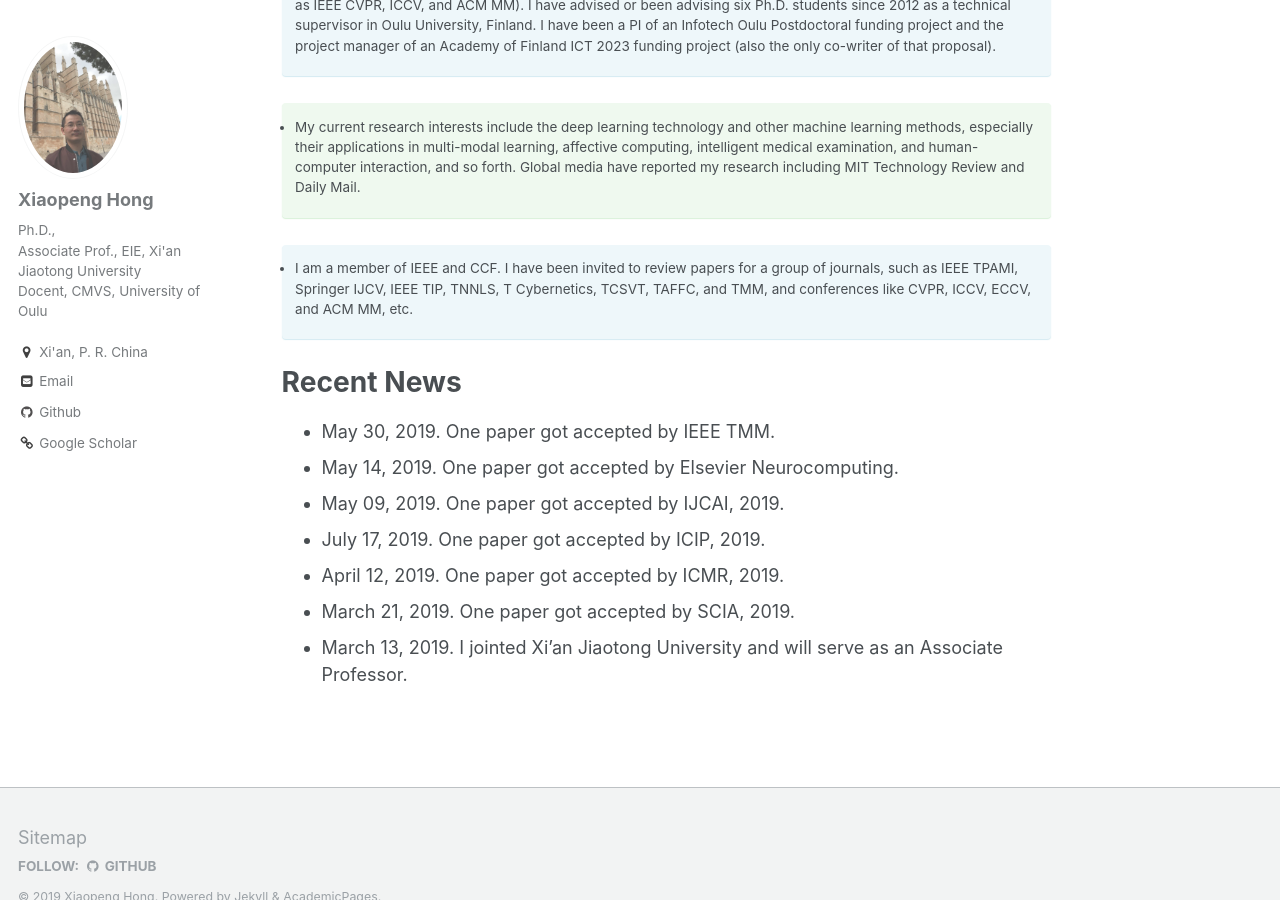
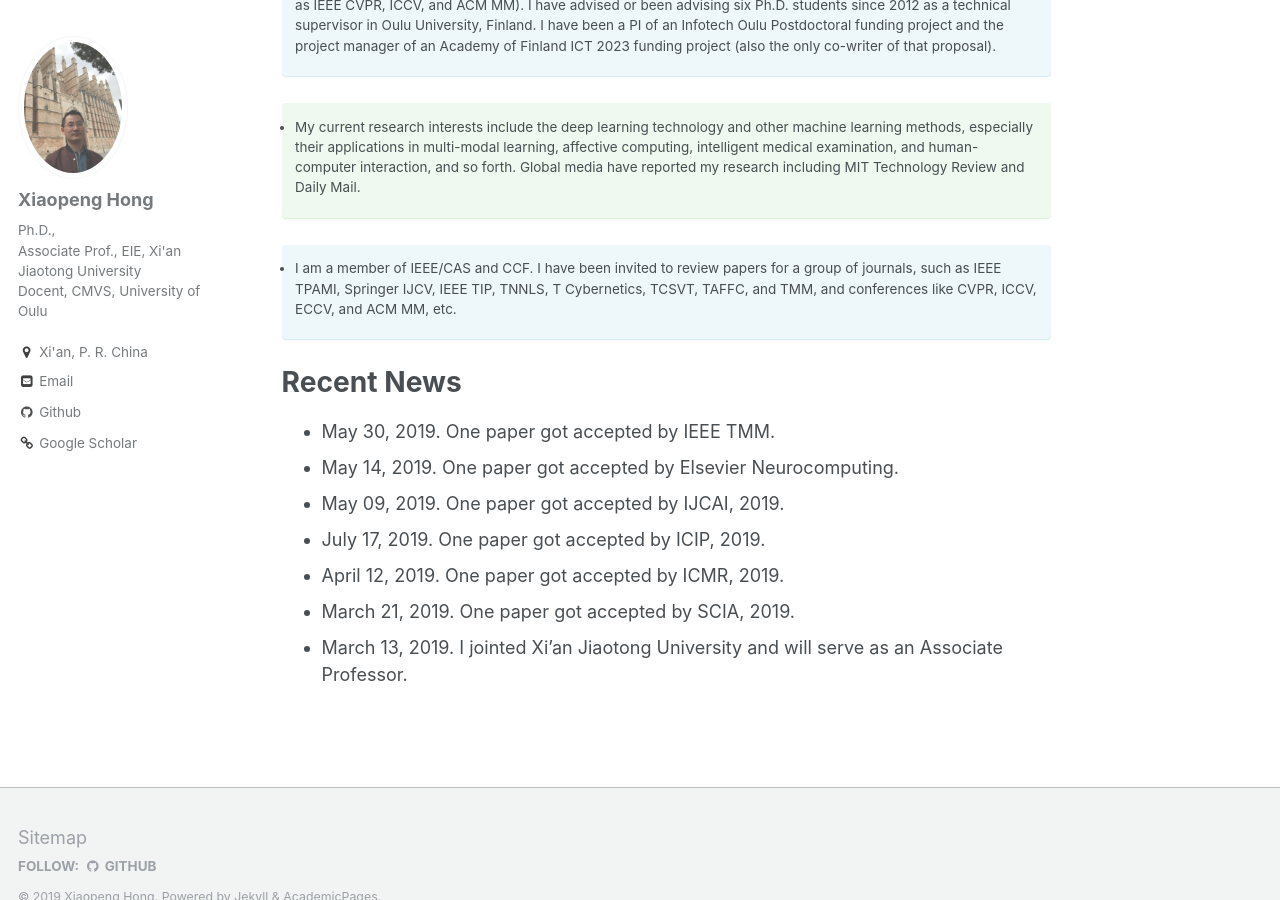
Before and after one commit to xiaopenghong/xiaopenghong.github.io, a Jekyll site: the page built from _pages/about.md, in a window 1280 px wide and 900 px high, scrolled down 570 px. Built offline with Jekyll 4.4.1, drawn with Linux system fonts in a browser that asks for light colours.

Commit message:
Update about.md

```diff
--- a/_pages/about.md
+++ b/_pages/about.md
@@ -19,7 +19,7 @@ redirect_from:
 {: .notice--info}
 * My current research interests include the deep learning technology and other machine learning methods, especially their applications in multi-modal learning, affective computing, intelligent medical examination, and human-computer interaction, and so forth. Global media have reported my research including MIT Technology Review and Daily Mail.
 {: .notice--success}
-* I am a member of IEEE and CCF. I have been invited to review papers for a group of journals, such as IEEE TPAMI, Springer IJCV, IEEE TIP, TNNLS, T Cybernetics, TCSVT, TAFFC, and TMM, and conferences like CVPR, ICCV, ECCV, and ACM MM, etc.
+* I am a member of IEEE/CAS and CCF. I have been invited to review papers for a group of journals, such as IEEE TPAMI, Springer IJCV, IEEE TIP, TNNLS, T Cybernetics, TCSVT, TAFFC, and TMM, and conferences like CVPR, ICCV, ECCV, and ACM MM, etc.
 {: .notice--info}
 
 # Recent News
```
